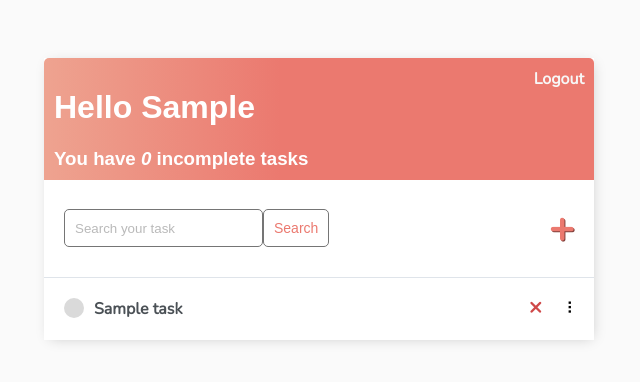
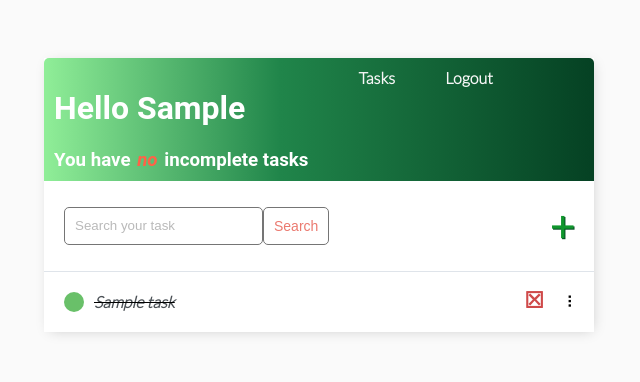
Before and after one commit to cetinogut/DS28-DastugoToDoApp4-DjangoWeb-Html-CSS-JS-FullStack-UserLogin, a Django app: page / in a window 1280 px wide. Shown: the top 382 px of the page, without its empty margins (321-961 px from the left). Run offline with Django 4.2, Linux system fonts and the light colour scheme; a user stored in the database is signed in; tables that the repository leaves empty hold one stand-in row (values such as "Sample post").

Commit message:
updated the templates

```diff
--- a/dastugo_todo_app/templates/base.html
+++ b/dastugo_todo_app/templates/base.html
@@ -11,13 +11,15 @@
     <meta name="description" content="">
     <meta name="viewport" content="width=device-width, initial-scale=1">
 
-    <link rel="preconnect" href="https://fonts.gstatic.com">
-    <link href="https://fonts.googleapis.com/css2?family=Nunito:wght@200&display=swap" rel="stylesheet">
+    <!-- <link rel="preconnect" href="https://fonts.gstatic.com">
+    <link href="https://fonts.googleapis.com/css2?family=Nunito:wght@200&display=swap" rel="stylesheet"><link rel="preconnect" href="https://fonts.googleapis.com"> -->
+    <link rel="preconnect" href="https://fonts.gstatic.com" crossorigin>
+    <link href="https://fonts.googleapis.com/css2?family=Lato:wght@300&display=swap" rel="stylesheet">
 
     <style>
         body {
             background-color: #FAFAFA;
-            font-family: 'Nunito', sans-serif;
+            font-family: 'Lato', sans-serif;
             padding-top: 50px;
         }
 
@@ -28,7 +30,7 @@
         h5,
         h6
             {
-            font-family: 'Raleway', sans-serif;
+            font-family: 'Roboto', sans-serif;
         }
 
         a,
@@ -55,16 +57,17 @@
 
         .header-bar {
             display: flex;
-            justify-content: space-between;
+            justify-content: space-betwwen;
             color: #fff;
             padding: 10px;
             border-radius: 5px 5px 0 0;
-            background: linear-gradient(90deg, #EEA390 0%, #EB796F 43%, #EB796F 100%);
+            background: linear-gradient(90deg, #90ee98 0%, #20854a 43%, #054123 100%);
         }
 
         .header-bar a {
             color: rgb(247, 247, 247);
             text-decoration: none;
+            margin-left: 50px;
         }
 
         .task-wrapper {
@@ -143,10 +146,10 @@
 
 
         #add-link {
-            color: #EB796F;
+            color: #10962d;
             text-decoration: none;
             font-size: 42px;
-            text-shadow: 1px 1px #81413b;
+            text-shadow: 1px 1px #054b22;
         }
 
         #search-add-wrapper {
--- a/dastugo_todo_app/templates/dastugo_todo_app/task_form.html
+++ b/dastugo_todo_app/templates/dastugo_todo_app/task_form.html
@@ -3,6 +3,7 @@
 
 <div class="header-bar">
     <a href="{% url 'tasks' %}">&#8592; Back</a>
+
 </div>
 
 
--- a/dastugo_todo_app/templates/dastugo_todo_app/task_list.html
+++ b/dastugo_todo_app/templates/dastugo_todo_app/task_list.html
@@ -1,15 +1,28 @@
-{% extends 'base.html' %} {% block content %}
+{% extends 'base.html' %}
+{% block content %}
 
 <script src="https://cdn.jsdelivr.net/npm/sortablejs@latest/Sortable.min.js"></script>
 <div class="header-bar">
     <div>
         <h1>Hello {{request.user|title}}</h1>
-        <h3 style="margin:0">You have <i>{{count}}</i> incomplete task{{ count|pluralize:"s" }}</h3>
+        <h3 style="margin:0">You have <i style="color :tomato; padding:2px">
+            {% if count == 0 %}
+                no
+            {% elif count == 1 %}
+                only one
+            {% else %}
+                {{count}}
+            {% endif %}
+        </i>  incomplete task{{ count|pluralize:"s" }}</h3>
     </div>
 
     {% if request.user.is_authenticated %}
-    <a href="{% url 'logout' %}">Logout</a> {% else %}
-    <a href="{% url 'login' %}">Login</a> {% endif %}
+    <a href="{% url 'tasks' %}">Tasks</a>
+    <a href="{% url 'logout' %}">Logout</a>
+    {% else %}
+    <a href="{% url 'login' %}">Login</a>
+    {% endif %}
+
 </div>
 
 
@@ -35,23 +48,29 @@
     {% for task in tasks %}
     <div class="task-wrapper" data-position="{{task.pk}}">
         <div class="task-title">
-            {% if task.complete %}
+            {% if task.completed %}
             <div class="task-complete-icon"></div>
             <i><s><a href="{% url 'task-update' task.id %}">{{task}}</a></s></i> {% else %}
             <div class="task-incomplete-icon"></div>
             <a href="{% url 'task-update' task.id %}">{{task}}</a> {% endif %}
         </div>
         <div class="task-controls">
-            <a class="delete-link" href="{% url 'task-delete' task.id %}">&#215;</a>
+            <a class="delete-link" href="{% url 'task-delete' task.id %}">&#9746;</a>
             <span class="handle">&nbsp;&#10247;</span>
         </div>
     </div>
 
     {% empty %}
-    <div style="text-align: center; padding-bottom: 10px; line-height: 1em;">
-        <h3>No new tasks are created.</h3>
-        <h3>Create a <a style="text-decoration: none; color: #e53935;" href="{% url 'task-create' %}">New task</a> ! </h3>
-    </div>
+     {% if search_input %}
+        <div style="text-align: center; padding-bottom: 10px; line-height: 1em;">
+            <h3>Your search returned no result Try a new search.</h3>
+        </div>
+     {% else %}
+        <div style="text-align: center; padding-bottom: 10px; line-height: 1em;">
+            <h3>No new tasks are created.</h3>
+            <h3>Create a <a style="text-decoration: none; color: #e53935;" href="{% url 'task-create' %}">New task</a> ! </h3>
+        </div>
+     {% endif %}
     {% endfor %}
 </div>
 
--- a/dastugo_todo_app/views.py
+++ b/dastugo_todo_app/views.py
@@ -8,7 +8,7 @@ from django.urls import reverse_lazy # for redirecting user after edits
 
 from django.contrib.auth.views import LoginView # bring the default login view
 from django.contrib.auth.mixins import LoginRequiredMixin # login required restriction added by this mixin
-from django.contrib.auth.forms import UserCreationForm
+from django.contrib.auth.forms import UserCreationForm # once we create user, we directly login the user with the line below
 from django.contrib.auth import login
 
 # Imports for Reordering Feature
@@ -27,28 +27,28 @@ from .forms import PositionForm
 class CustomLoginView(LoginView):
     template_name = 'dastugo_todo_app/login.html'
     fields = '__all__'
-    redirect_authenticated_user = True # if user already auth. redirect it fro mhere
+    redirect_authenticated_user = True # if user already auth. redirect it from here
 
     def get_success_url(self):
         return reverse_lazy('tasks')
 
 
 class RegisterPage(FormView):
-    template_name = 'base/register.html'
+    template_name = 'dastugo_todo_app/register.html'
     form_class = UserCreationForm
     redirect_authenticated_user = True
     success_url = reverse_lazy('tasks')
 
-    def form_valid(self, form):
+    def form_valid(self, form): #override to auto login the new user
         user = form.save()
-        if user is not None:
-            login(self.request, user)
+        if user is not None: #user created successfully
+            login(self.request, user) # automatically login the new user after success above
         return super(RegisterPage, self).form_valid(form)
 
-    def get(self, *args, **kwargs):
+    """ def get(self, *args, **kwargs): # if the line redirect_authenticated_user = True above is working no need forthis code block
         if self.request.user.is_authenticated:
             return redirect('tasks')
-        return super(RegisterPage, self).get(*args, **kwargs)
+        return super(RegisterPage, self).get(*args, **kwargs) """
 
 
 class TaskList(LoginRequiredMixin, ListView):
@@ -60,8 +60,8 @@ class TaskList(LoginRequiredMixin, ListView):
         context['tasks'] = context['tasks'].filter(user=self.request.user)
         context['count'] = context['tasks'].filter(completed=False).count()
 
-        search_input = self.request.GET.get('search-area') or ''
-        if search_input:
+        search_input = self.request.GET.get('search-area') or '' ## search is a GEt method
+        if search_input: # if there is a search tem do the filtering in title basd on search input
             context['tasks'] = context['tasks'].filter(
                 title__contains=search_input)
 
--- a/dastugo_todo_proj/settings.py
+++ b/dastugo_todo_proj/settings.py
@@ -121,6 +121,8 @@ USE_I18N = True
 
 USE_TZ = True
 
+# Redirect to home URL after login (Default redirects to /accounts/profile/)
+#LOGIN_REDIRECT_URL = "/"
 LOGIN_URL = 'login' # login required mixin redirects to login page
 
 # Static files (CSS, JavaScript, Images)
```
